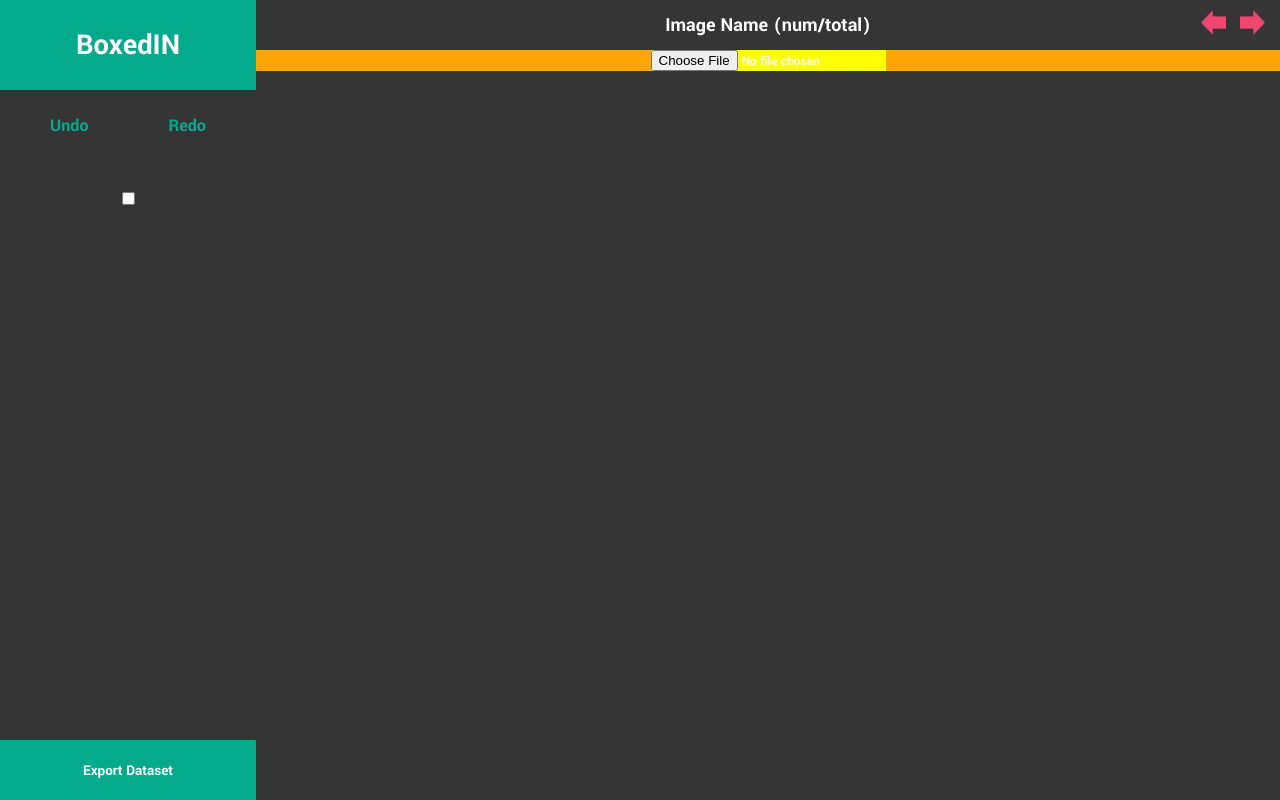
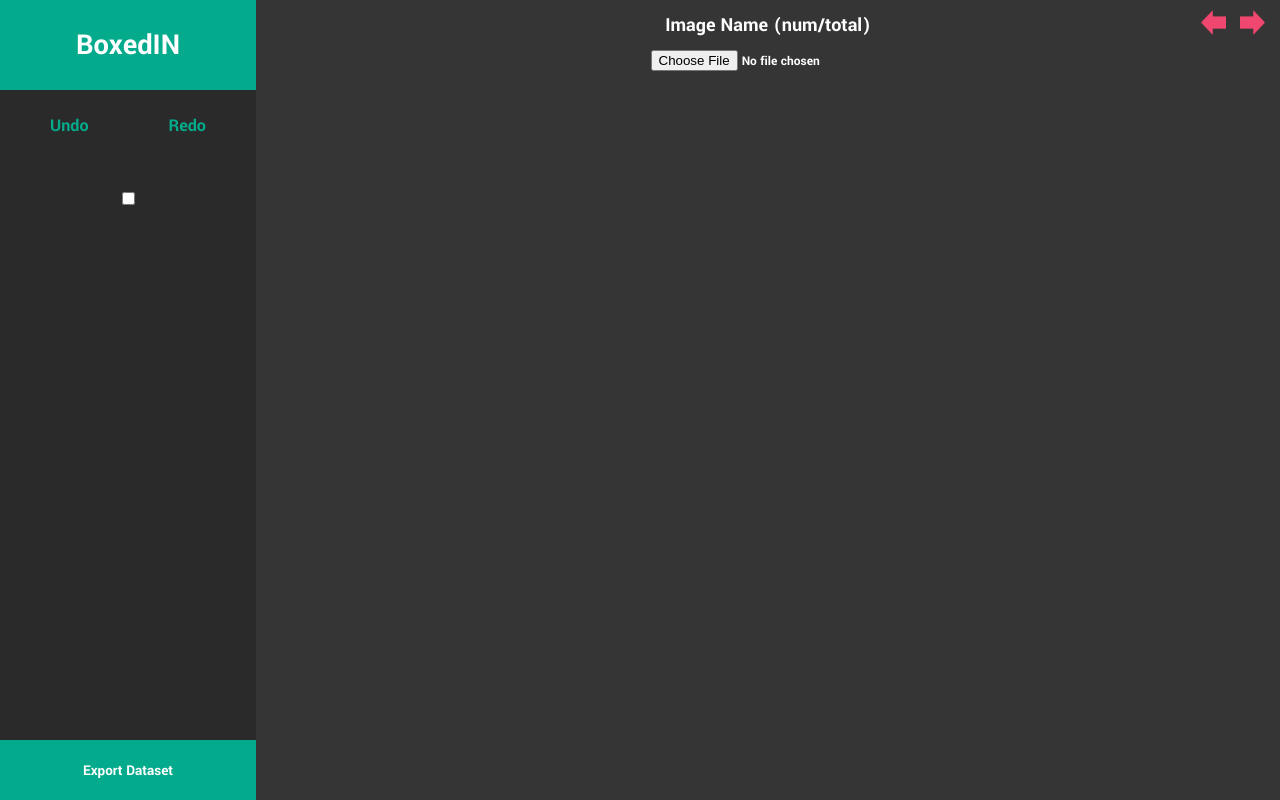
Before and after one commit to santosgagbegnon/BoxedIN, a Flask app: page /app in a window 1280 px wide. Run offline with Flask 2, Linux system fonts and the light colour scheme; some libraries are stand-ins or nearby versions.

Commit message:
changed wild colours

```diff
--- a/static/css/app.css
+++ b/static/css/app.css
@@ -14,7 +14,7 @@
 	height: 100%;
 	width:20%;
 	margin: 0px;
-	background: #363535;
+	background: #2b2a2a;
 	text-align: center;
 	overflow: hidden;
 }
@@ -101,8 +101,6 @@
 	width:80%;
 	height: 100%;
 	float: right;
-	background: black;
-	background: orange;
 
 }
 
@@ -155,7 +153,6 @@
 }
 
 #container{
-	background-color: yellow;
 	left: 20%;
 	right: 0;
 	top: 50px;
```
